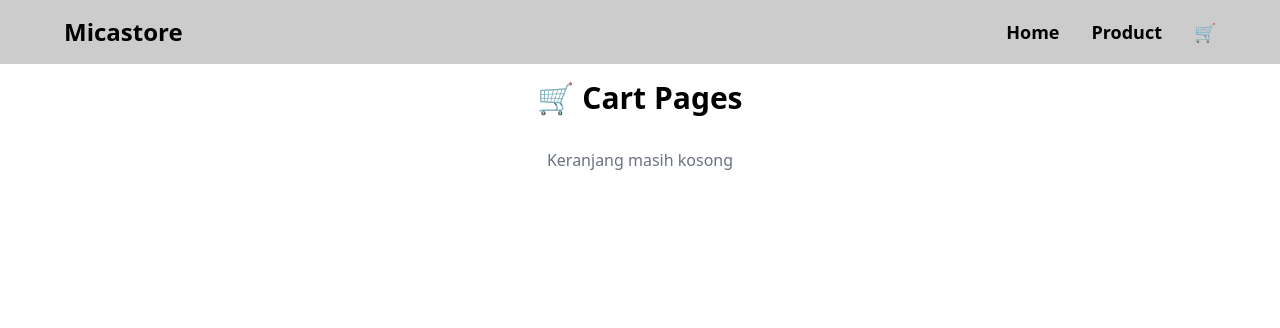
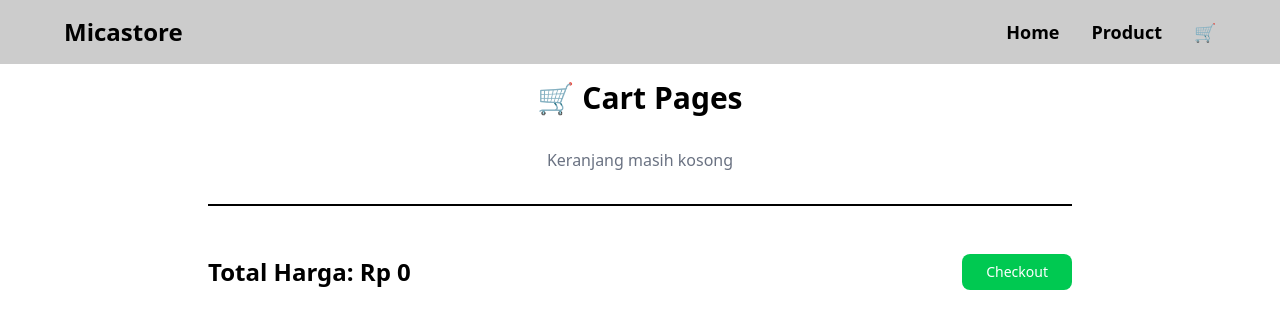
Before and after one commit to Gyandraa/Project-Ecommerce, a React (Vite) app: page /cart in a window 1280 px wide. Shown: the top 328 px of the page. Built offline with nearby package versions, Linux system fonts and the light colour scheme.

Commit message:
Finish for features in frontend, nex time i will add backend logic for this project

```diff
--- a/src/components/ProductCard.jsx
+++ b/src/components/ProductCard.jsx
@@ -19,18 +19,24 @@ export default function ProductCard({ showTitle = true }) {
     },
     {
       id: 3,
+      name: "Kemeja Kekinian",
+      harga: 15000,
+      images: "../../public/images/kemeja.jpg",
+    },
+    {
+      id: 4,
       name: "Polo Shirt",
       harga: 15000,
       images: "../../public/images/kemeja.jpg",
     },
     {
-      id: 4,
+      id: 5,
       name: "Polo Classic",
       harga: 15000,
       images: "../../public/images/kemeja.jpg",
     },
     {
-      id: 5,
+      id: 6,
       name: "Celana Katun",
       harga: 15000,
       images: "../../public/images/celana.jpg",
--- a/src/pages/Cart.jsx
+++ b/src/pages/Cart.jsx
@@ -18,6 +18,8 @@ export default function Cart() {
     localStorage.setItem("CartItems", JSON.stringify(updatedItems));
   };
 
+  const totalharga = cartItems.reduce((total, item) => total + item.harga, 0);
+
   return (
     <div className="max-w-4xl mx-auto mt-20 px-4">
       <h1 className="text-3xl font-semibold text-center mb-8">🛒 Cart Pages</h1>
@@ -26,9 +28,9 @@ export default function Cart() {
         <p className="text-center text-gray-500">Keranjang masih kosong</p>
       ) : (
         <ul className="space-y-4">
-          {cartItems.map((item, index) => (
+          {cartItems.map((item) => (
             <li
-              key={index}
+              key={item.id}
               className="flex items-center justify-between bg-white shadow-md rounded-xl p-4"
             >
               <div className="flex items-center gap-4">
@@ -46,24 +48,44 @@ export default function Cart() {
               </div>
 
               <div className="flex gap-3 mt-3">
+                {/* <button
+                  onClick={() => addQty(item.id)}
+                  className="bg-red-500 hover:bg-red-600 text-white px-4 py-2 rounded-lg text-sm font-medium transition"
+                >
+                  +
+                </button>
+
+                <button
+                  onClick={() => deleteQty(item.id)}
+                  className="bg-red-500 hover:bg-red-600 text-white px-4 py-2 rounded-lg text-sm font-medium transition"
+                >
+                  -
+                </button> */}
+
                 <button
                   onClick={() => removeItems(item.id)}
                   className="bg-red-500 hover:bg-red-600 text-white px-4 py-2 rounded-lg text-sm font-medium transition"
                 >
                   Remove
                 </button>
-
-                <button
-                  onClick={() => {}}
-                  className="bg-green-600 hover:bg-green-700 text-white px-4 py-2 rounded-lg text-sm font-medium transition"
-                >
-                  Checkout
-                </button>
               </div>
             </li>
           ))}
         </ul>
       )}
+      <div>
+        <div className="flex border-t-2 mt-8 pt-4 justify-between items-center">
+          <h2 className="text-2xl font-semibold mt-8">
+            Total Harga: Rp {totalharga.toLocaleString()}
+          </h2>
+          <button
+            onClick={() => {}}
+            className="mt-8 ml-4 bg-green-500 hover:bg-green-900 text-white px-6 py-2 rounded-lg text-sm font-medium transition"
+          >
+            Checkout
+          </button>
+        </div>
+      </div>
     </div>
   );
 }
--- a/src/pages/ProductsDetail.jsx
+++ b/src/pages/ProductsDetail.jsx
@@ -30,7 +30,7 @@ export default function ProductsDetail() {
     {
       id: 3,
       name: "Kemeja Kekinian",
-      harga: 15000,
+      harga: 25000,
       images: "/images/kemeja.jpg",
       category: "kemeja",
       deksripsi: "Kemeja kekinian dengan desain modern dan stylish",
@@ -63,11 +63,15 @@ export default function ProductsDetail() {
   ];
 
   const addToCart = (product) => {
-    const cart = JSON.parse(localStorage.getItem("CartItems")) || [];
+    const storedCart = JSON.parse(localStorage.getItem("CartItems"));
+
+    const cart = Array.isArray(storedCart) ? storedCart : [];
+
     localStorage.setItem("CartItems", JSON.stringify([...cart, product]));
-    const Timeout = setTimeout(() => {
-      alert("Berhasil ditambahkan", Timeout)
-    }, 1000)
+
+    setTimeout(() => {
+      alert("Berhasil ditambahkan");
+    }, 500);
   };
 
   useEffect(() => {
```
Lines whose indentation alone changed are shown as unchanged.
